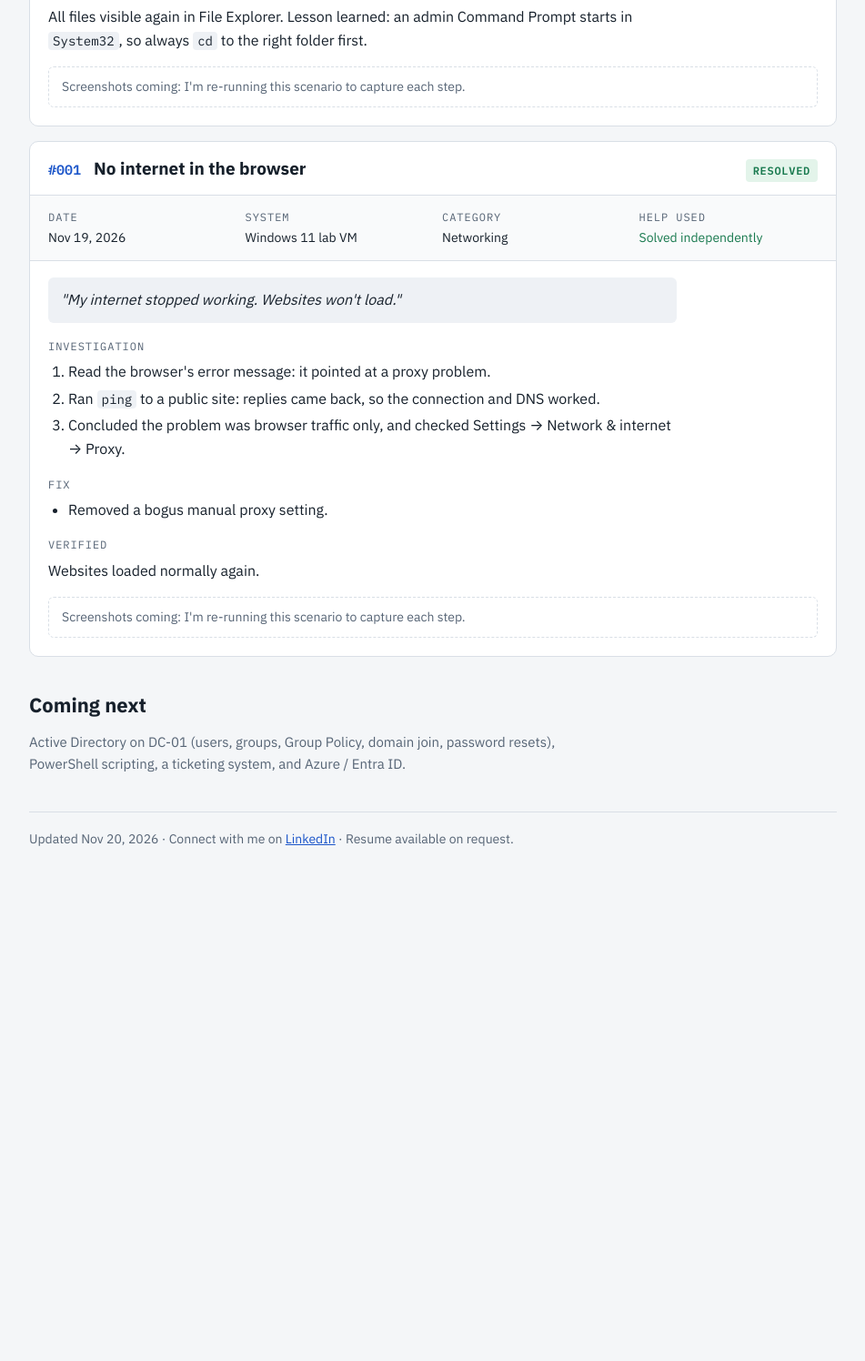
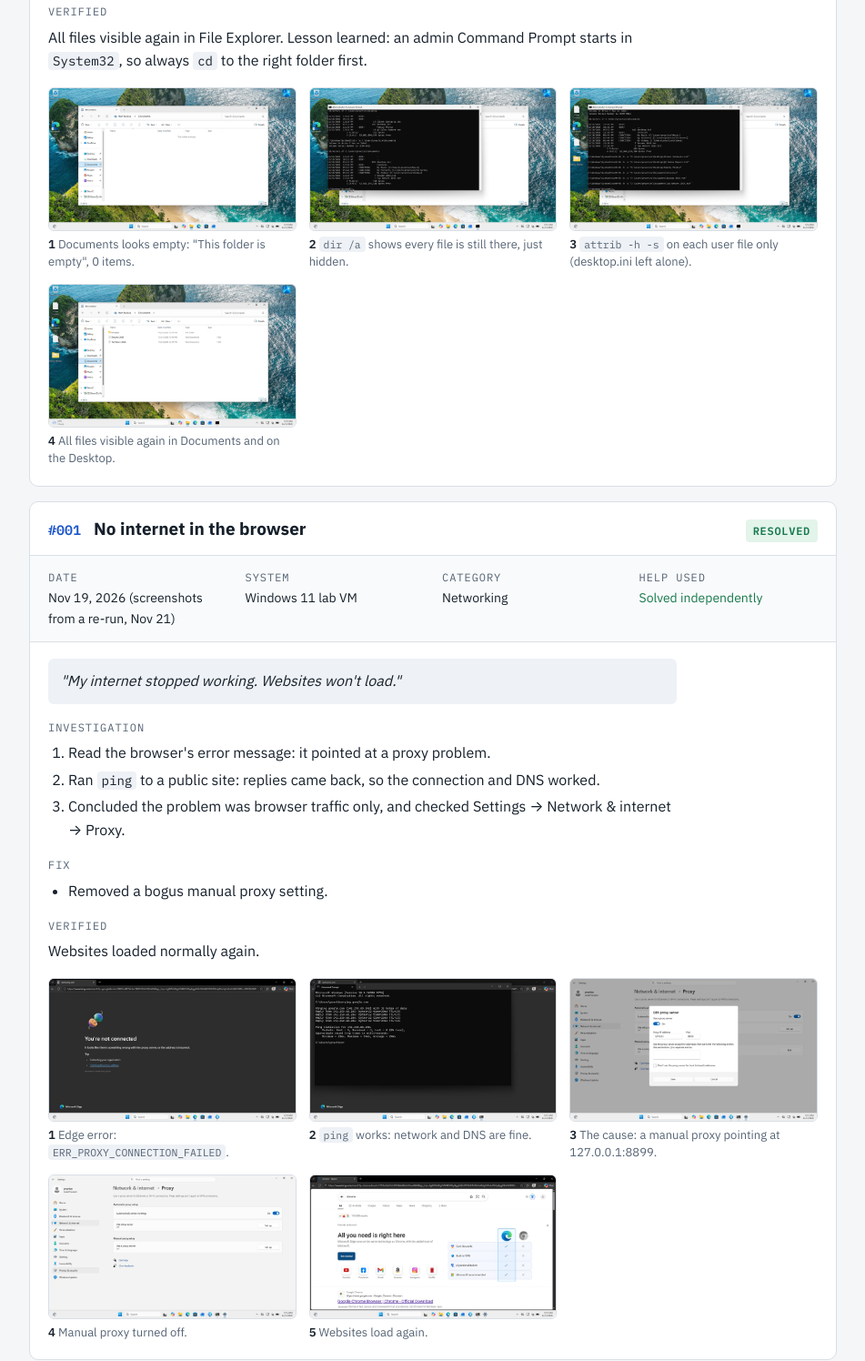
Before and after one commit to oli-it/oli-it.github.io, a plain HTML site: page index.html in a window 1280 px wide. Shown: the part 3001-4497 px from the top of the page at 91% size, without its empty margins (164-1115 px from the left). Before the commit the page ends 3998 px from the top, so only its background shows below. Drawn offline with Linux system fonts and the light colour scheme.

Commit message:
Add screenshots for tickets #001 and #002
Co-Authored-By: Claude Opus 5.5 <noreply@anthropic.com>

```diff
--- a/index.html
+++ b/index.html
@@ -281,7 +281,7 @@ footer { color: var(--muted); font-size: 14px; border-top: 1px solid var(--line)
         <span class="status">Resolved</span>
       </div>
       <div class="fields">
-        <div><span class="label">Date</span><span class="val">Nov 19, 2026</span></div>
+        <div><span class="label">Date</span><span class="val">Nov 19, 2026 (screenshots from a re-run, Nov 21)</span></div>
         <div><span class="label">System</span><span class="val">Windows 11 lab VM</span></div>
         <div><span class="label">Category</span><span class="val">File recovery · CMD</span></div>
         <div><span class="label">Help used</span><span class="val help-some">Several hints</span></div>
@@ -306,7 +306,24 @@ footer { color: var(--muted); font-size: 14px; border-top: 1px solid var(--line)
           <span class="label">Verified</span>
           <p>All files visible again in File Explorer. Lesson learned: an admin Command Prompt starts in <code>System32</code>, so always <code>cd</code> to the right folder first.</p>
         </div>
-        <p class="no-shots">Screenshots coming: I'm re-running this scenario to capture each step.</p>
+        <div class="evidence">
+          <figure>
+            <a href="img/002-1-documents-empty.jpg" target="_blank" rel="noopener"><img src="img/002-1-documents-empty.jpg" alt="File Explorer showing the Documents folder as empty, 0 items" loading="lazy" width="1600" height="925"></a>
+            <figcaption><b>1</b> Documents looks empty: "This folder is empty", 0 items.</figcaption>
+          </figure>
+          <figure>
+            <a href="img/002-2-dir-a-shows-files.jpg" target="_blank" rel="noopener"><img src="img/002-2-dir-a-shows-files.jpg" alt="Command Prompt dir /a listing showing the hidden files on the Desktop and in Documents" loading="lazy" width="1600" height="925"></a>
+            <figcaption><b>2</b> <code>dir /a</code> shows every file is still there, just hidden.</figcaption>
+          </figure>
+          <figure>
+            <a href="img/002-3-attrib-fix.jpg" target="_blank" rel="noopener"><img src="img/002-3-attrib-fix.jpg" alt="Command Prompt running attrib -h -s on each user file, with the Desktop icons reappearing" loading="lazy" width="1600" height="925"></a>
+            <figcaption><b>3</b> <code>attrib -h -s</code> on each user file only (desktop.ini left alone).</figcaption>
+          </figure>
+          <figure>
+            <a href="img/002-4-files-restored.jpg" target="_blank" rel="noopener"><img src="img/002-4-files-restored.jpg" alt="File Explorer showing Invoices, Resume 2026 and Tax Return 2025 back in Documents, with Desktop files visible" loading="lazy" width="1600" height="925"></a>
+            <figcaption><b>4</b> All files visible again in Documents and on the Desktop.</figcaption>
+          </figure>
+        </div>
       </div>
     </article>
 
@@ -318,7 +335,7 @@ footer { color: var(--muted); font-size: 14px; border-top: 1px solid var(--line)
         <span class="status">Resolved</span>
       </div>
       <div class="fields">
-        <div><span class="label">Date</span><span class="val">Nov 19, 2026</span></div>
+        <div><span class="label">Date</span><span class="val">Nov 19, 2026 (screenshots from a re-run, Nov 21)</span></div>
         <div><span class="label">System</span><span class="val">Windows 11 lab VM</span></div>
         <div><span class="label">Category</span><span class="val">Networking</span></div>
         <div><span class="label">Help used</span><span class="val help-indep">Solved independently</span></div>
@@ -341,7 +358,28 @@ footer { color: var(--muted); font-size: 14px; border-top: 1px solid var(--line)
           <span class="label">Verified</span>
           <p>Websites loaded normally again.</p>
         </div>
-        <p class="no-shots">Screenshots coming: I'm re-running this scenario to capture each step.</p>
+        <div class="evidence">
+          <figure>
+            <a href="img/001-1-browser-error.jpg" target="_blank" rel="noopener"><img src="img/001-1-browser-error.jpg" alt="Edge showing You are not connected, ERR_PROXY_CONNECTION_FAILED" loading="lazy" width="1600" height="925"></a>
+            <figcaption><b>1</b> Edge error: <code>ERR_PROXY_CONNECTION_FAILED</code>.</figcaption>
+          </figure>
+          <figure>
+            <a href="img/001-2-ping-works.jpg" target="_blank" rel="noopener"><img src="img/001-2-ping-works.jpg" alt="Command Prompt ping google.com with 4 replies and 0 percent loss" loading="lazy" width="1600" height="925"></a>
+            <figcaption><b>2</b> <code>ping</code> works: network and DNS are fine.</figcaption>
+          </figure>
+          <figure>
+            <a href="img/001-3-bogus-proxy.jpg" target="_blank" rel="noopener"><img src="img/001-3-bogus-proxy.jpg" alt="Windows proxy settings showing a manual proxy on 127.0.0.1 port 8899" loading="lazy" width="1600" height="925"></a>
+            <figcaption><b>3</b> The cause: a manual proxy pointing at 127.0.0.1:8899.</figcaption>
+          </figure>
+          <figure>
+            <a href="img/001-4-proxy-off.jpg" target="_blank" rel="noopener"><img src="img/001-4-proxy-off.jpg" alt="Windows proxy settings with Use a proxy server turned off" loading="lazy" width="1600" height="925"></a>
+            <figcaption><b>4</b> Manual proxy turned off.</figcaption>
+          </figure>
+          <figure>
+            <a href="img/001-5-website-loads.jpg" target="_blank" rel="noopener"><img src="img/001-5-website-loads.jpg" alt="Edge loading a Bing search results page normally" loading="lazy" width="1600" height="925"></a>
+            <figcaption><b>5</b> Websites load again.</figcaption>
+          </figure>
+        </div>
       </div>
     </article>
   </section>
```
Also changed, not shown: img/001-1-browser-error.jpg (added), img/001-2-ping-works.jpg (added), img/001-3-bogus-proxy.jpg (added), img/001-4-proxy-off.jpg (added), img/001-5-website-loads.jpg (added), img/002-1-documents-empty.jpg (added), img/002-2-dir-a-shows-files.jpg (added), img/002-3-attrib-fix.jpg (added), img/002-4-files-restored.jpg (added).
